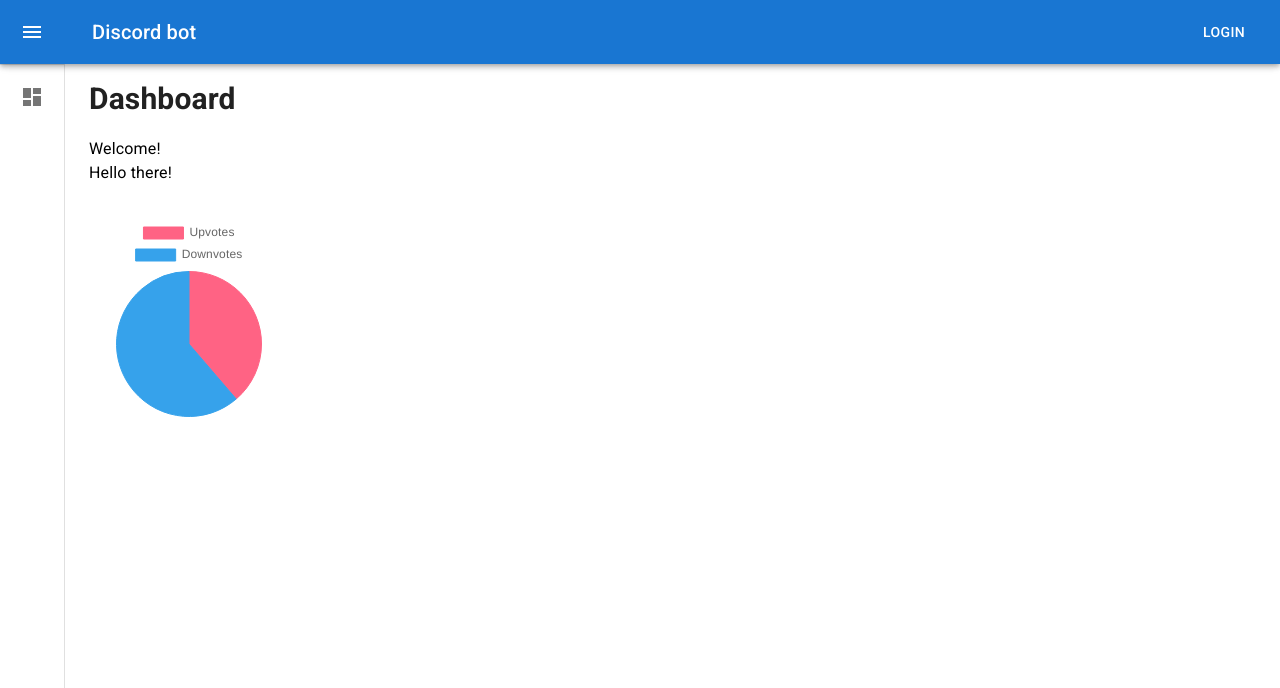
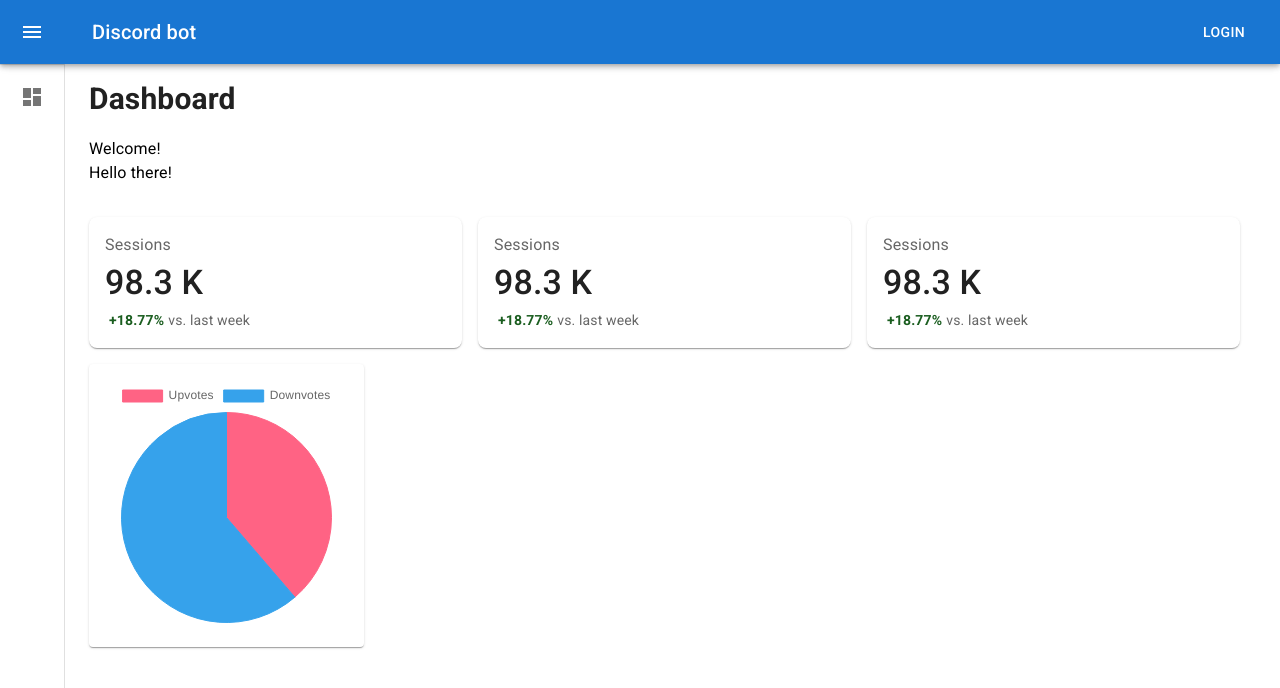
Before and after one commit to expdani/karma-react, a React app: page / in a window 1280 px wide. Shown: the top 688 px of the page. Built offline with nearby package versions, Linux system fonts and the light colour scheme; no server answers.

Commit message:
wip dashboard

```diff
--- a/package.json
+++ b/package.json
@@ -40,6 +40,7 @@
     "@mui/lab": "^5.0.0-alpha.82",
     "@mui/material": "^5.6.4",
     "@mui/styles": "^5.7.0",
+    "@theme-ui/presets": "^0.14.5",
     "chart.js": "^3.7.1",
     "graphql": "^16.4.0",
     "i": "^0.3.7",
@@ -49,8 +50,8 @@
     "react-countdown": "^2.3.2",
     "react-countdown-hook": "^1.1.1",
     "react-dom": "^17.0.1",
-    "react-router-dom": "^6.2.1",
-    "react-simple-snackbar": "^1.1.11",
+    "react-router": "^6",
+    "react-router-dom": "6",
     "typescript": "^4.5.2"
   }
 }
--- a/src/App.tsx
+++ b/src/App.tsx
@@ -6,8 +6,11 @@ import Settings from './components/settings';
 import Login from './components/login';
 import Callback from './components/login/callback';
 import * as routeConfig from './components/routeConfig';
+import useUserDiscordData from './hooks/user/user';
 
 function App(): any {
+  const { data, error, loading } = useUserDiscordData();
+
   return (
     <>
       <Navigation>
@@ -19,6 +22,14 @@ function App(): any {
             path={routeConfig.default.Callback_$CODE}
             element={<Callback />}
           />
+          <Route
+            path="*"
+            element={
+              <main style={{ padding: '1rem' }}>
+                <p>There's nothing here!</p>
+              </main>
+            }
+          />
         </Routes>
       </Navigation>
     </>
--- a/src/components/Dashboard/HighlightCard.tsx
+++ b/src/components/Dashboard/HighlightCard.tsx
@@ -1,20 +1,45 @@
 import * as React from 'react';
 import Box from '@mui/material/Box';
-import Card from '@mui/material/Card';
-import CardActions from '@mui/material/CardActions';
-import CardContent from '@mui/material/CardContent';
-import Button from '@mui/material/Button';
-import Typography from '@mui/material/Typography';
+import { makeStyles } from '@mui/styles';
 
-const bull = (
-  <Box
-    component="span"
-    sx={{ display: 'inline-block', mx: '2px', transform: 'scale(0.8)' }}
-  >
-    •
-  </Box>
-);
+const useStyles = makeStyles({
+  highlight: {
+    marginRight: '16px',
+    width: '100%',
+  },
+});
 
 export default function HighlightCard() {
-  return <Card sx={{ minWidth: 275 }}></Card>;
+  const classes = useStyles();
+
+  return (
+    <Box
+      className={classes.highlight}
+      sx={{
+        bgcolor: 'background.paper',
+        boxShadow: 1,
+        borderRadius: 2,
+        p: 2,
+      }}
+    >
+      <Box sx={{ color: 'text.secondary' }}>Sessions</Box>
+      <Box sx={{ color: 'text.primary', fontSize: 34, fontWeight: 'medium' }}>
+        98.3 K
+      </Box>
+      <Box
+        sx={{
+          color: 'success.dark',
+          display: 'inline',
+          fontWeight: 'bold',
+          mx: 0.5,
+          fontSize: 14,
+        }}
+      >
+        +18.77%
+      </Box>
+      <Box sx={{ color: 'text.secondary', display: 'inline', fontSize: 14 }}>
+        vs. last week
+      </Box>
+    </Box>
+  );
 }
--- /dev/null
+++ b/src/components/Dashboard/Highlights.tsx
@@ -0,0 +1,21 @@
+import * as React from 'react';
+import { makeStyles } from '@mui/styles';
+import HighlightCard from './HighlightCard';
+
+const useStyles = makeStyles({
+  highlightContainer: {
+    display: 'flex',
+    marginBottom: '16px',
+  },
+});
+
+export default function Highlights() {
+  const classes = useStyles();
+  return (
+    <div className={classes.highlightContainer}>
+      <HighlightCard />
+      <HighlightCard />
+      <HighlightCard />
+    </div>
+  );
+}
--- a/src/components/Dashboard/charts/VotesPie.tsx
+++ b/src/components/Dashboard/charts/VotesPie.tsx
@@ -1,6 +1,7 @@
 import React from 'react';
 import { Chart as ChartJS, ArcElement, Tooltip, Legend } from 'chart.js';
 import { Pie } from 'react-chartjs-2';
+import { Box, Card, CardContent } from '@mui/material';
 
 ChartJS.register(ArcElement, Tooltip, Legend);
 
@@ -21,8 +22,12 @@ export const data = {
 
 export function VotesPie() {
   return (
-    <div style={{ maxHeight: '200px', maxWidth: '200px' }}>
-      <Pie data={data} />
-    </div>
+    <Box sx={{ maxWidth: 275 }}>
+      <Card>
+        <CardContent>
+          <Pie data={data} />
+        </CardContent>
+      </Card>
+    </Box>
   );
 }
--- a/src/components/Dashboard/index.tsx
+++ b/src/components/Dashboard/index.tsx
@@ -4,6 +4,8 @@ import PageLoader from '../page/PageLoader';
 import PageTitle from '../page/PageTitle';
 import { DailyVotes } from './charts/DailyVotes';
 import { VotesPie } from './charts/VotesPie';
+import HighlightCard from './HighlightCard';
+import Highlights from './Highlights';
 
 export const GUILD_KEY = 'guild';
 
@@ -21,6 +23,7 @@ export default function Dashboard(): any {
         }
       />
 
+      <Highlights />
       <VotesPie />
       {/* <DailyVotes /> */}
     </>
--- a/src/index.tsx
+++ b/src/index.tsx
@@ -8,8 +8,10 @@ import {
 } from '@apollo/client';
 import ReactDOM from 'react-dom';
 import { BrowserRouter } from 'react-router-dom';
+import { ThemeProvider } from '@mui/material/styles';
 import App from './App';
 import { AUTH_TOKEN } from './components/constants';
+import theme from './theme';
 
 const httpLink = new HttpLink({
   uri: 'http://localhost:3001/graphql',
@@ -42,7 +44,9 @@ const client = new ApolloClient({
 ReactDOM.render(
   <BrowserRouter>
     <ApolloProvider client={client}>
-      <App />
+      <ThemeProvider theme={theme}>
+        <App />
+      </ThemeProvider>
     </ApolloProvider>
   </BrowserRouter>,
   document.getElementById('root')
--- /dev/null
+++ b/src/theme.ts
@@ -0,0 +1,31 @@
+import { createTheme } from '@mui/material';
+
+export const palette = {
+  // primary: {
+  //   main: '#205375',
+  //   contrastDefaultColor: 'light',
+  // },
+  // secondary: {
+  //   main: '#205375',
+  //   contrastDefaultColor: 'light',
+  // },
+  // text: {
+  //   primary: '#EFEFEF',
+  //   secondary: '#EFEFEF',
+  // },
+  // background: {
+  //   default: '#191919',
+  //   // paper: '#1167b1',
+  // },
+};
+
+export const font = {
+  main: 'Roboto',
+  secondary: 'Roboto',
+};
+
+const theme = createTheme({
+  palette: { ...palette },
+});
+
+export default createTheme(theme);
```
Also changed, not shown: src/components/theme.ts (deleted, +0 -34 lines), 2 other files (tests, documents, lock files or other folders).
